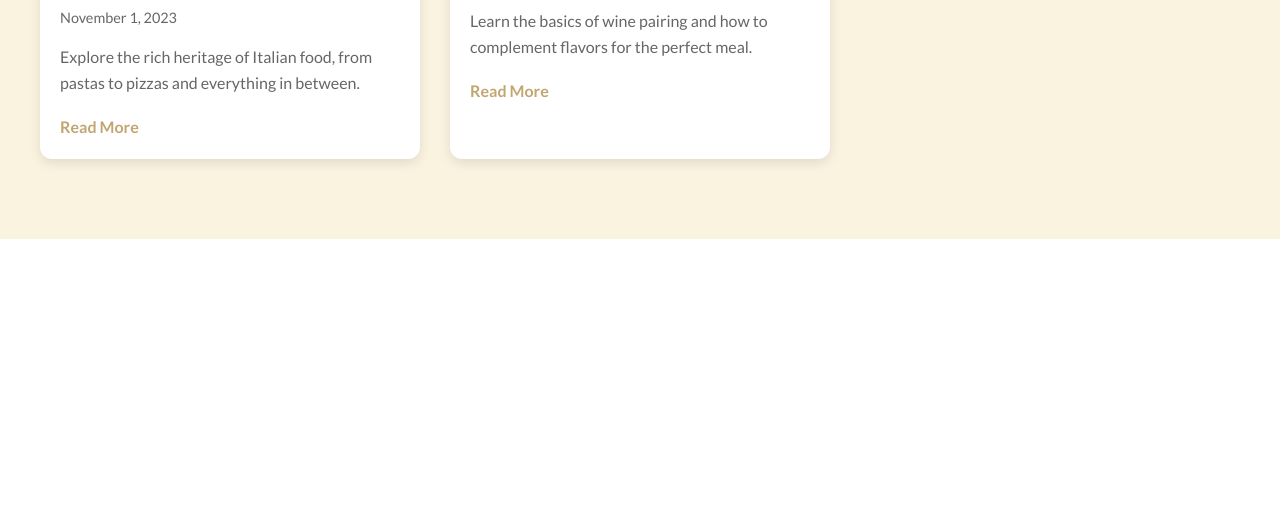
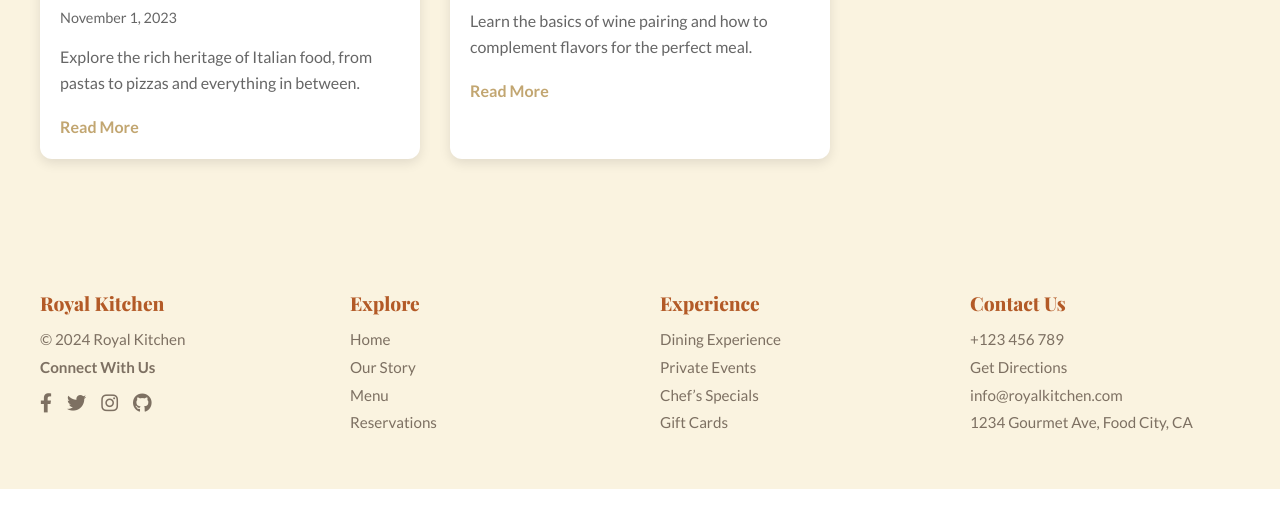
Before and after one commit to bharat705/Restaurant-page, a website built with webpack: page src/template.html in a window 1280 px wide. Shown: the part 7314-7841 px from the top of the page. After the commit the page ends 7803 px from the top, so only its background shows below. Built offline with nearby package versions, Linux system fonts and the light colour scheme; files whose address does not match are found by name.

Commit message:
add and stylize contact section

```diff
--- /dev/null
+++ b/src/contact.css
@@ -0,0 +1,85 @@
+/* Footer Section Styling with Subtle, Light Background */
+#contact-section {
+  background-color: #faf3e0; /* Soft, cohesive background */
+  padding: 50px 20px;
+  display: flex;
+  justify-content: center;
+  color: #5e310e;
+}
+
+/* Container for Footer Columns */
+.footer-container {
+  display: flex;
+  justify-content: space-between;
+  max-width: 1200px;
+  width: 100%;
+  gap: 40px;
+}
+
+/* Footer Column Styling */
+.footer-column {
+  flex: 1;
+  min-width: 150px;
+}
+
+/* Footer Headings with Elegant Font */
+.footer-heading {
+  font-size: 1.2rem;
+  font-weight: bold;
+  color: #b35a27;
+  margin-bottom: 10px;
+  font-family: "Playfair Display", serif;
+}
+
+/* Footer Links */
+.footer-column p {
+  font-size: 0.95rem;
+  margin: 5px 0;
+  color: #7d7062;
+}
+
+.footer-column a {
+  text-decoration: none;
+  color: #7d7062;
+  transition: color 0.3s ease;
+}
+
+.footer-column a:hover {
+  color: #b35a27; /* Accent color on hover */
+}
+
+/* Social Media Section */
+.social-heading {
+  margin-top: 20px;
+  font-weight: bold;
+  color: #b35a27;
+}
+
+.social-icons {
+  display: flex;
+  gap: 15px;
+  margin-top: 10px;
+}
+
+.social-icon {
+  color: #5e310e;
+  font-size: 1.2rem;
+  transition: color 0.3s ease, transform 0.3s ease;
+}
+
+.social-icon:hover {
+  color: #b35a27; /* Accent color on hover */
+  transform: scale(1.1); /* Slight scale effect on hover */
+}
+
+/* Responsive Design */
+@media (max-width: 768px) {
+  .footer-container {
+    flex-direction: column;
+    align-items: center;
+    text-align: center;
+  }
+  .footer-column {
+    margin-bottom: 20px;
+  }
+}
--- a/src/index.js
+++ b/src/index.js
@@ -5,6 +5,7 @@ import "./menu.css";
 import "./reservations.css";
 import "./gallery.css";
 import "./blog.css";
+import "./contact.css";
 
 import loadHomePage from "./modules/home";
 import loadAboutPage from "./modules/about";
@@ -12,6 +13,7 @@ import loadMenuPage from "./modules/menu";
 import loadReservationsPage from "./modules/reservations";
 import loadGalleryPage from "./modules/gallery";
 import loadBlogPage from "./modules/blog";
+import loadContactPage from "./modules/contact";
 
 const loadAllSections = () => {
   loadHomePage();
@@ -20,6 +22,7 @@ const loadAllSections = () => {
   loadReservationsPage();
   loadGalleryPage();
   loadBlogPage();
+  loadContactPage();
 };
 
 document.addEventListener("DOMContentLoaded", () => {
@@ -73,6 +76,7 @@ document.addEventListener("DOMContentLoaded", () => {
       .scrollIntoView({ behavior: "smooth" });
   });
   document.getElementById("contact-btn").addEventListener("click", () => {
+    loadContactPage();
     document
       .getElementById("contact-section")
       .scrollIntoView({ behavior: "smooth" });
--- /dev/null
+++ b/src/modules/contact.js
@@ -0,0 +1,44 @@
+const loadContactPage = () => {
+  const contactSection = document.getElementById("contact-section");
+  contactSection.innerHTML = ""; // Clear any existing content
+
+  // Four-column footer layout with Royal Kitchen branding
+  contactSection.innerHTML = `
+    <div class="footer-container">
+      <div class="footer-column">
+        <h3 class="footer-heading">Royal Kitchen</h3>
+        <p>© 2024 Royal Kitchen</p>
+        <p class="social-heading">Connect With Us</p>
+        <div class="social-icons">
+          <a href="https://facebook.com" class="social-icon" aria-label="Facebook" target="_blank"><i class="fab fa-facebook-f"></i></a>
+          <a href="https://x.com" class="social-icon" aria-label="Twitter" target="_blank"><i class="fab fa-twitter"></i></a>
+          <a href="https://instagram.com" class="social-icon" aria-label="Instagram" target="_blank"><i class="fab fa-instagram"></i></a>
+          <a href="https://github.com/bharat705" class="social-icon" aria-label="GitHub" target="_blank"><i class="fab fa-github"></i></a>
+        </div>
+      </div>
+      <div class="footer-column">
+        <h3 class="footer-heading">Explore</h3>
+        <p><a href="#">Home</a></p>
+        <p><a href="#">Our Story</a></p>
+        <p><a href="#">Menu</a></p>
+        <p><a href="#">Reservations</a></p>
+      </div>
+      <div class="footer-column">
+        <h3 class="footer-heading">Experience</h3>
+        <p><a href="#">Dining Experience</a></p>
+        <p><a href="#">Private Events</a></p>
+        <p><a href="#">Chef’s Specials</a></p>
+        <p><a href="#">Gift Cards</a></p>
+      </div>
+      <div class="footer-column">
+        <h3 class="footer-heading">Contact Us</h3>
+        <p>+123 456 789</p>
+        <p><a href="#">Get Directions</a></p>
+        <p>info@royalkitchen.com</p>
+        <p>1234 Gourmet Ave, Food City, CA</p>
+      </div>
+    </div>
+  `;
+};
+
+export default loadContactPage;
--- a/src/template.html
+++ b/src/template.html
@@ -7,6 +7,10 @@
       rel="shortcut icon"
       href="./image/royal-kitchen-logo-tint.png"
       type="image/x-icon"
+    />
+    <link
+      rel="stylesheet"
+      href="https://cdnjs.cloudflare.com/ajax/libs/font-awesome/6.0.0-beta3/css/all.min.css"
     />
     <title>Royal Kitchen</title>
   </head>
@@ -54,7 +58,7 @@
       <section id="blog-section" class="page-section"></section>
 
       <!-- Contact Section -->
-      <section id="contact-section" class="page-section"></section>
+      <section id="contact-section"></section>
     </div>
   </body>
 </html>
```
